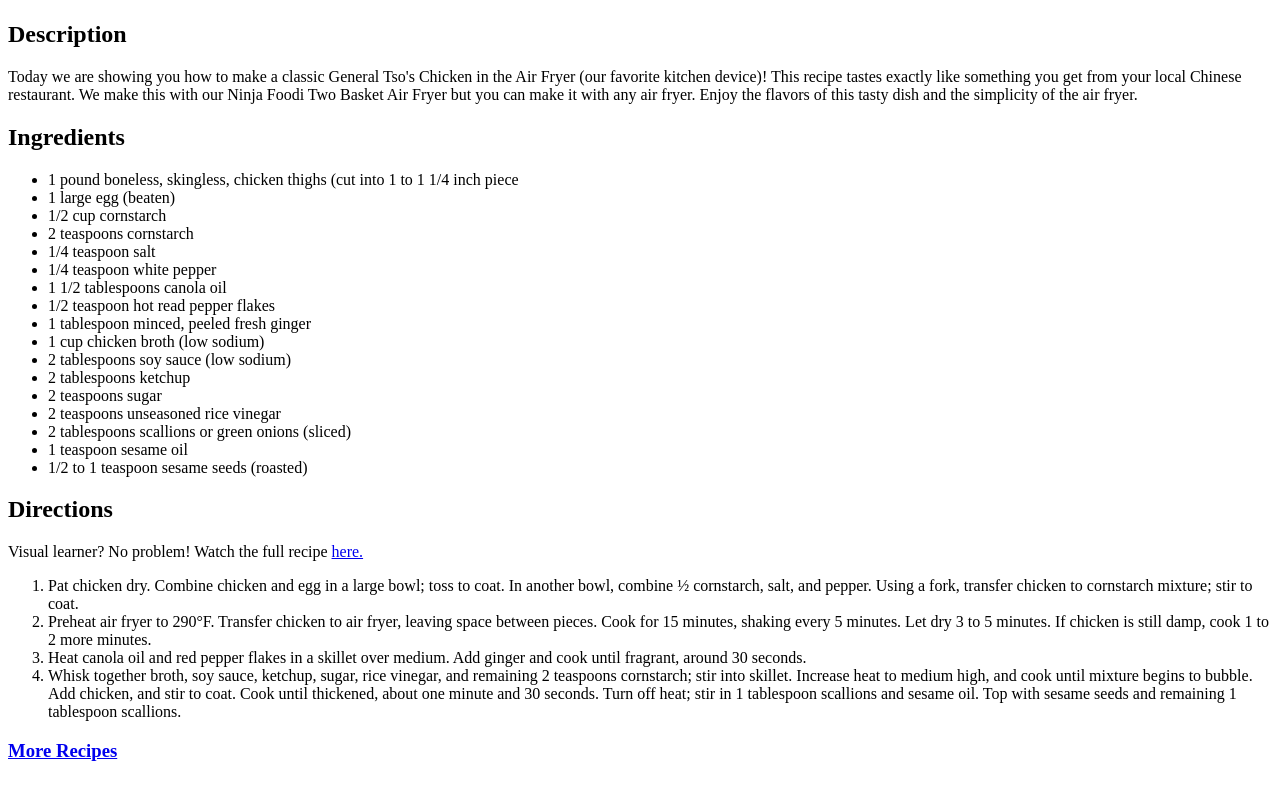
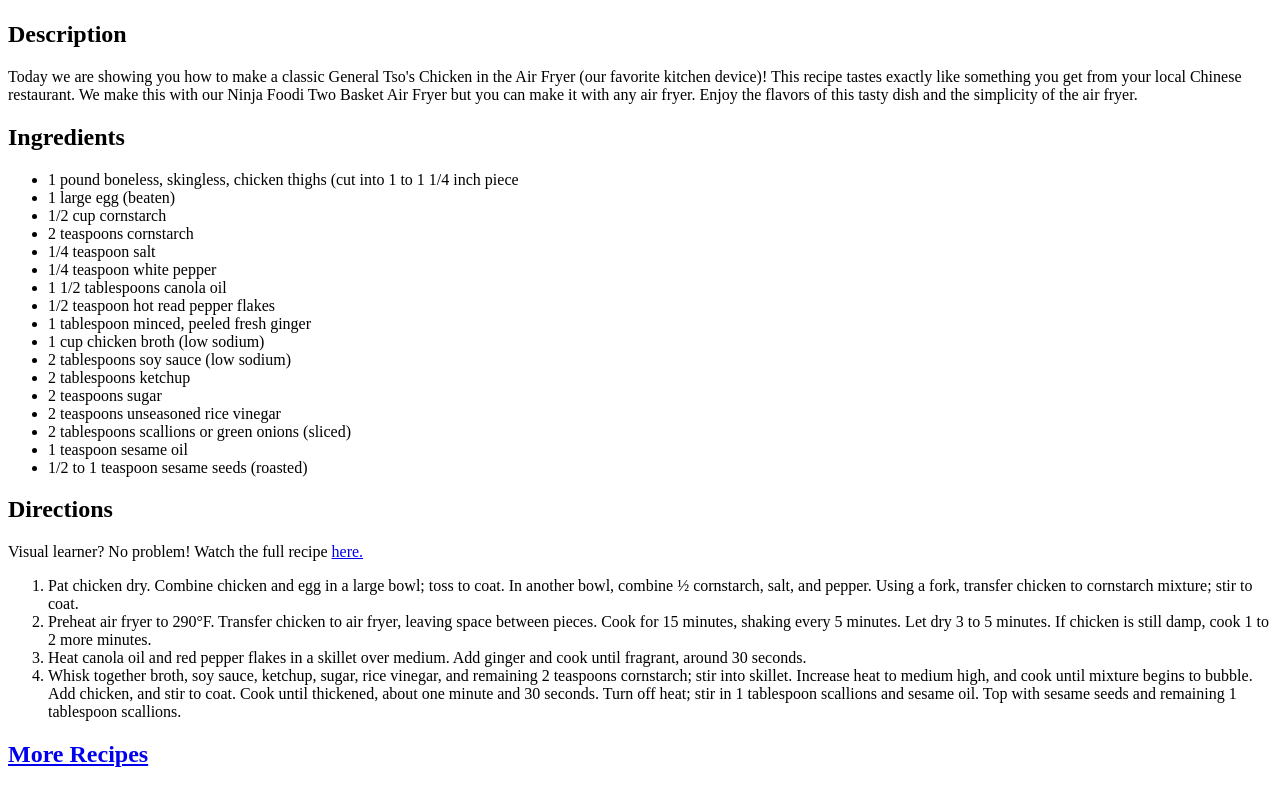
Before and after one commit to GreenvillePodCo/odin-recipes, a plain HTML site: page recipes/air-fry-general-tso.html in a window 1280 px wide. Shown: the part 486-1274 px from the top of the page. Drawn offline with Linux system fonts and the light colour scheme.

Commit message:
Change more recipes from h3 to h2

```diff
--- a/recipes/air-fry-general-tso.html
+++ b/recipes/air-fry-general-tso.html
@@ -74,6 +74,6 @@
       </li>
     </ol>
 
-    <h3><a href="..\index.html">More Recipes</a></h3>
+    <h2><a href="..\index.html">More Recipes</a></h2>
   </body>
 </html>
```
